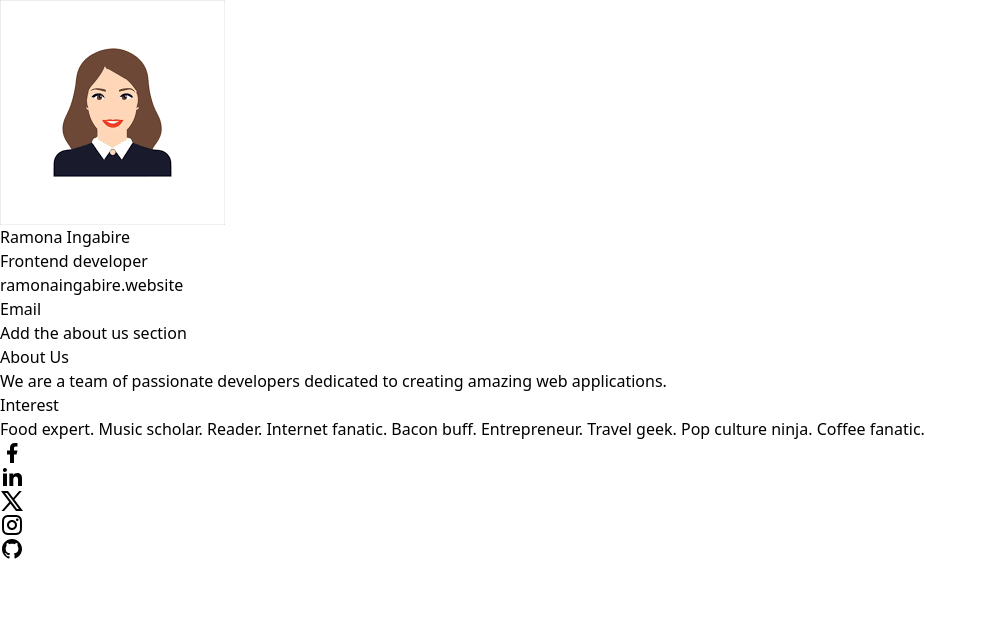
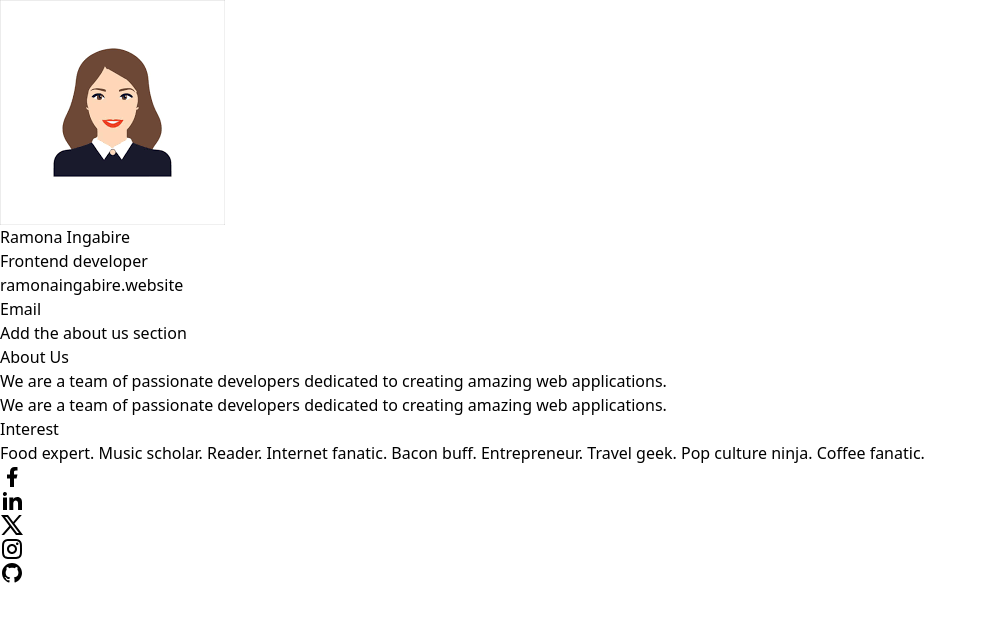
Before and after one commit to DevRamona/react_solo_project, a React (Vite) app in the folder vite-project/: page / in a window 1280 px wide. Shown: the top 622 px of the page, without its empty margins (0-986 px from the left). Built offline with nearby package versions, Linux system fonts and the light colour scheme.

Commit message:
add content

```diff
--- a/vite-project/src/components/About.jsx
+++ b/vite-project/src/components/About.jsx
@@ -5,6 +5,7 @@ const About = () => {
     <div>Add the about us section
         <h1>About Us</h1>
         <p>We are a team of passionate developers dedicated to creating amazing web applications.</p>
+        <p>We are a team of passionate developers dedicated to creating amazing web applications.</p>
     </div>
   )
 }
```
